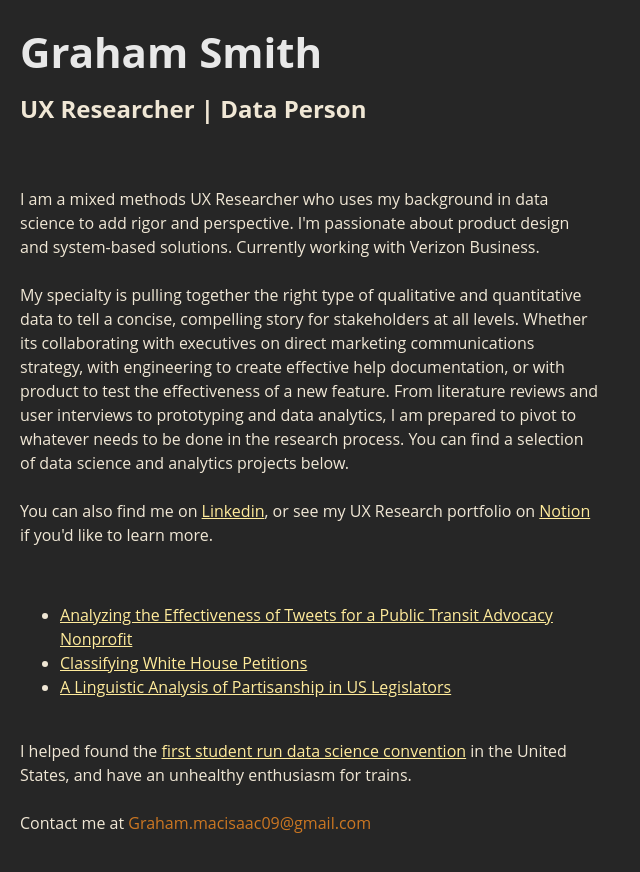
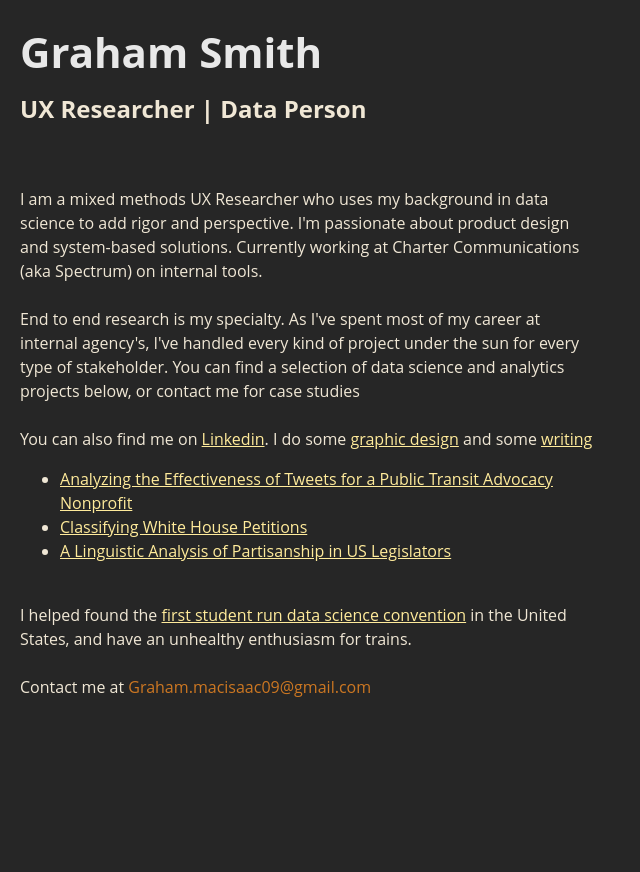
Before and after one commit to johnnycopes/graham-macisaac, a Jekyll site: the page index.html, which Jekyll copies as it is, in a window 1280 px wide. Shown: the top 872 px of the page, without its empty margins (0-640 px from the left). Built offline with Jekyll 4.4.1, drawn with Linux system fonts in a browser that asks for light colours.

Commit message:
Update index.html

```diff
--- a/index.html
+++ b/index.html
@@ -50,12 +50,11 @@
 	<h2> UX Researcher | Data Person </h2>
 	<br>
 <p>
-I am a mixed methods UX Researcher who uses my background in data science to add rigor and perspective. I'm passionate about product design and system-based solutions. Currently working with Verizon Business.<br>
+I am a mixed methods UX Researcher who uses my background in data science to add rigor and perspective. I'm passionate about product design and system-based solutions. Currently working at Charter Communications (aka Spectrum) on internal tools.<br>
 <br>
-My specialty is pulling together the right type of qualitative and quantitative data to tell a concise, compelling story for stakeholders at all levels. Whether its collaborating with executives on direct marketing communications strategy, with engineering to create effective help documentation, or with product to test the effectiveness of a new feature. From literature reviews and user interviews to prototyping and data analytics, I am prepared to pivot to whatever needs to be done in the research process. You can find a selection of data science and analytics projects below.<br>
+End to end research is my specialty. As I've spent most of my career at internal agency's, I've handled every kind of project under the sun for every type of stakeholder. You can find a selection of data science and analytics projects below, or contact me for case studies<br>
 <br>
-You can also find me on <a href="https://www.linkedin.com/in/graham-m-smith/">Linkedin</a>, or see my UX Research portfolio on <a href="https://www.notion.so/graham-macisaac/Graham-M-Smith-269222e9e71441b3b405b9f2b6741d28">Notion</a> if you'd like to learn more.
-</p>
+You can also find me on <a href="https://www.linkedin.com/in/graham-m-smith/">Linkedin</a>. I do some <a href="https://dribbble.com/GrayMac">graphic design</a> and some <a href="https://thedecisionlab.com/insights/consumer-insights/how-behavioral-science-can-make-airports-less-miserable">writing</a>
 <br>
 <ul>
 <li><a href='https://graham-macisaac.github.io/Transit-Tweets/'>Analyzing the Effectiveness of Tweets for a Public Transit Advocacy Nonprofit </a></li>
```
